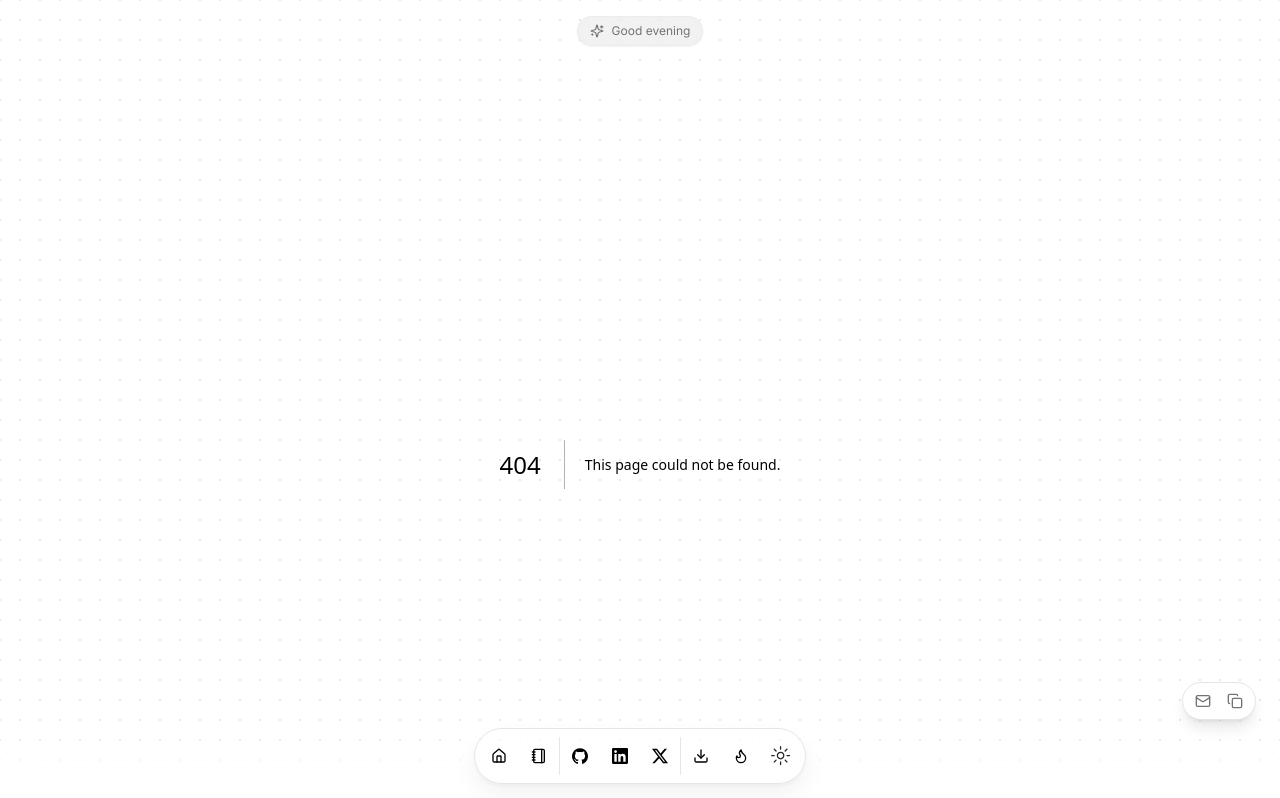
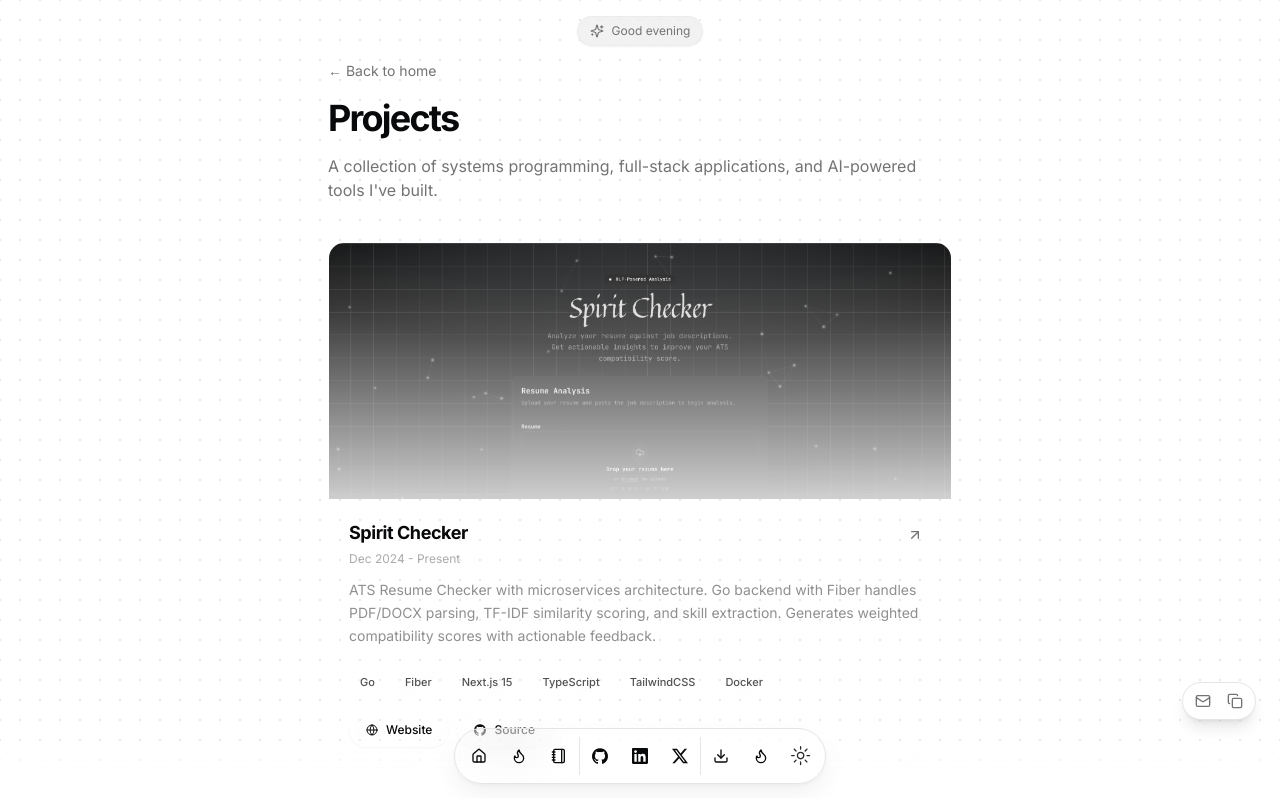
Before and after one commit to SpiritOfKedar/spirit-works-portfolio, a Next.js app: page /projects in a window 1280 px wide. Before the commit this address had no page. Shown: the top 798 px of the page. Built offline with nearby package versions, Linux system fonts and the light colour scheme.

Commit message:
feat: Add dedicated projects page, update home page to feature projects, and include a projects link in the navbar.

```diff
--- a/src/app/page.tsx
+++ b/src/app/page.tsx
@@ -97,28 +97,22 @@ export default function Page() {
         </div>
       </section>
       <section id="projects">
-        <div className="space-y-8 w-full py-12">
+        <div className="space-y-6 w-full py-8">
           <BlurFade delay={BLUR_FADE_DELAY * 11}>
-            <div className="flex flex-col items-center justify-center space-y-4 text-center">
-              <div className="space-y-2">
-                <div className="inline-block rounded-lg bg-foreground text-background px-3 py-1 text-sm">
-                  My Projects
-                </div>
-                <h2 className="text-3xl font-bold tracking-tighter sm:text-5xl">
-                  Check out my latest work
-                </h2>
-                <p className="text-muted-foreground md:text-xl/relaxed lg:text-base/relaxed xl:text-xl/relaxed">
-                  I&apos;ve worked on a variety of projects, from simple
-                  websites to complex web applications. Here are a few of my
-                  favorites.
-                </p>
-              </div>
+            <div className="flex items-center justify-between">
+              <h2 className="text-xl font-bold">Featured Projects</h2>
+              <a
+                href="/projects"
+                className="text-sm text-muted-foreground hover:text-primary transition-colors flex items-center gap-1"
+              >
+                View all projects →
+              </a>
             </div>
           </BlurFade>
 
-          {/* Project Cards */}
-          <div className="max-w-[800px] mx-auto space-y-6">
-            {DATA.projects.map((project, id) => (
+          {/* Show only first 2 projects */}
+          <div className="grid grid-cols-1 md:grid-cols-2 gap-4">
+            {DATA.projects.slice(0, 2).map((project, id) => (
               <BlurFade
                 key={project.title}
                 delay={BLUR_FADE_DELAY * 12 + id * 0.1}
--- /dev/null
+++ b/src/app/projects/page.tsx
@@ -0,0 +1,64 @@
+import BlurFade from "@/components/magicui/blur-fade";
+import { ProjectCard } from "@/components/project-card";
+import { DATA } from "@/data/resume";
+import Link from "next/link";
+
+const BLUR_FADE_DELAY = 0.04;
+
+export const metadata = {
+    title: "Projects | Kedar Bargule",
+    description: "Explore my portfolio of projects showcasing systems programming, web development, and AI applications.",
+};
+
+export default function ProjectsPage() {
+    return (
+        <main className="flex flex-col min-h-[100dvh] space-y-8 sm:space-y-10">
+            {/* Header Section */}
+            <section className="mx-auto w-full max-w-2xl space-y-4">
+                <BlurFade delay={BLUR_FADE_DELAY}>
+                    <Link
+                        href="/"
+                        className="text-sm text-muted-foreground hover:text-foreground transition-colors"
+                    >
+                        ← Back to home
+                    </Link>
+                </BlurFade>
+
+                <BlurFade delay={BLUR_FADE_DELAY * 2}>
+                    <h1 className="text-3xl font-bold tracking-tighter sm:text-4xl">
+                        Projects
+                    </h1>
+                </BlurFade>
+
+                <BlurFade delay={BLUR_FADE_DELAY * 3}>
+                    <p className="text-muted-foreground">
+                        A collection of systems programming, full-stack applications, and AI-powered tools I&apos;ve built.
+                    </p>
+                </BlurFade>
+            </section>
+
+            {/* Projects Grid */}
+            <section className="mx-auto w-full max-w-2xl">
+                <div className="flex flex-col gap-6">
+                    {DATA.projects.map((project, idx) => (
+                        <BlurFade
+                            key={project.title}
+                            delay={BLUR_FADE_DELAY * 4 + idx * 0.1}
+                        >
+                            <ProjectCard
+                                href={project.href}
+                                title={project.title}
+                                description={project.description}
+                                dates={project.dates}
+                                tags={project.technologies}
+                                image={project.image}
+                                video={project.video}
+                                links={project.links}
+                            />
+                        </BlurFade>
+                    ))}
+                </div>
+            </section>
+        </main>
+    );
+}
--- a/src/data/resume.tsx
+++ b/src/data/resume.tsx
@@ -27,6 +27,7 @@ export const DATA = {
   ],
   navbar: [
     { href: "/", icon: HomeIcon, label: "Home" },
+    { href: "/projects", icon: Flame, label: "Projects" },
     { href: "/blog", icon: NotebookIcon, label: "Blog" },
   ],
   contact: {
```
